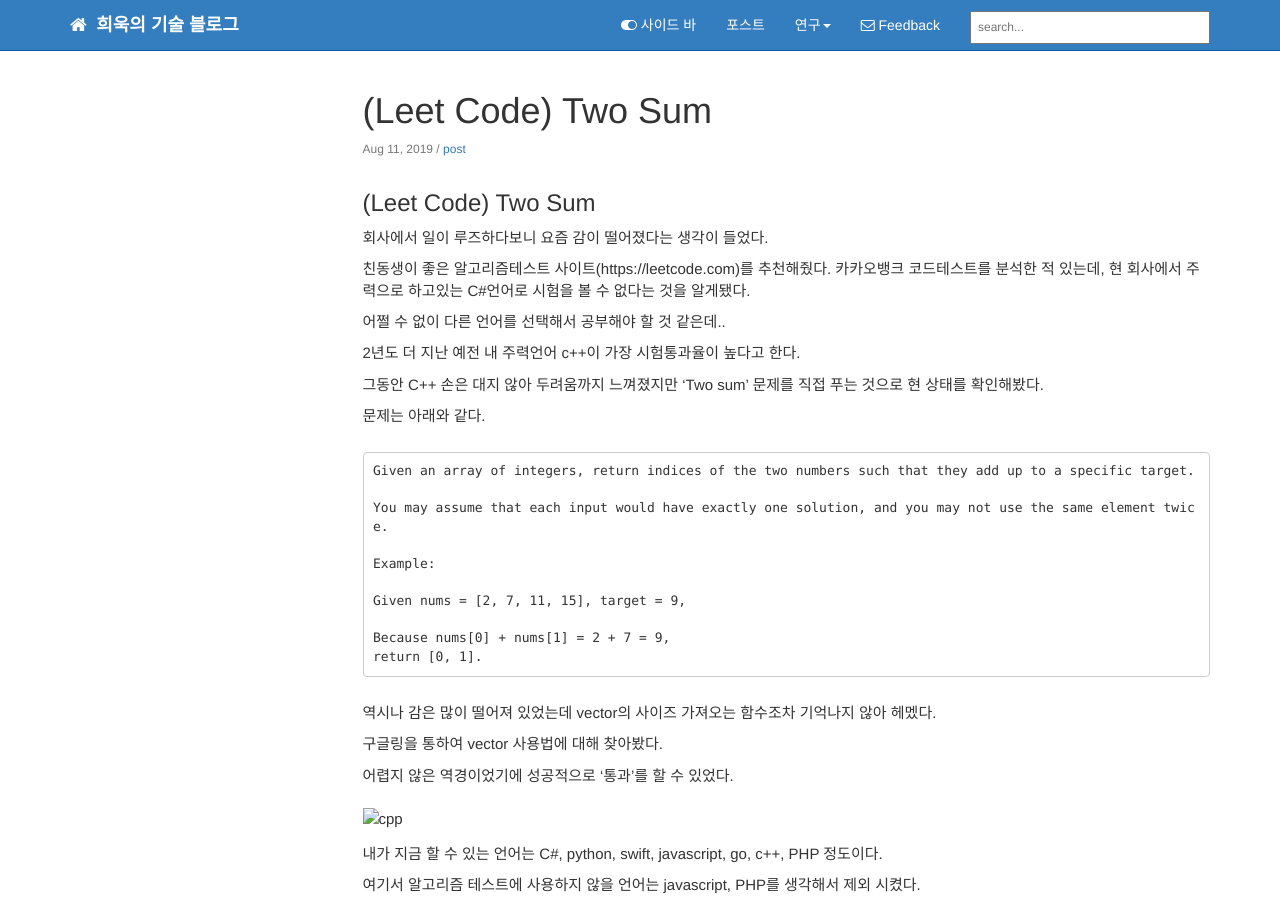
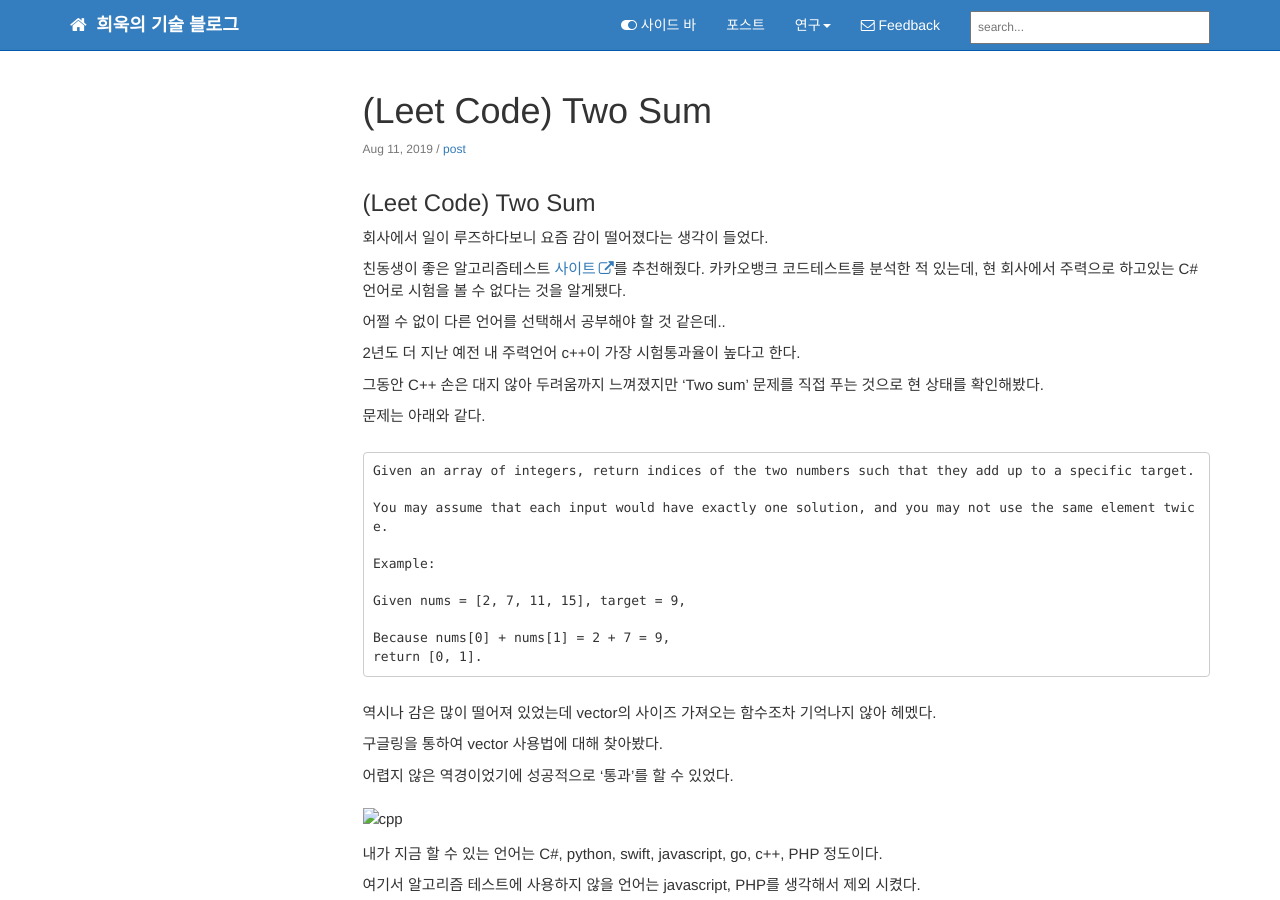
Before and after one commit to saroby/saroby.github.io, a Jekyll site: the page built from _posts/2019-08-11-leetcode-two-sum.md, in a window 1280 px wide and 900 px high. Built offline with Jekyll 4.4.1, drawn with Linux system fonts in a browser that asks for light colours; comment, search, counter and statistics services are not loaded; a file with an impossible date is left out; part of the change alters nothing that is shown.

Commit message:
Update 2019-08-11-leetcode-two-sum.md

```diff
--- a/_posts/2019-08-11-leetcode-two-sum.md
+++ b/_posts/2019-08-11-leetcode-two-sum.md
@@ -9,7 +9,7 @@ title: (Leet Code) Two Sum
 
 회사에서 일이 루즈하다보니 요즘 감이 떨어졌다는 생각이 들었다.
 
-친동생이 좋은 알고리즘테스트 사이트(https://leetcode.com)를 추천해줬다.
+친동생이 좋은 알고리즘테스트 [사이트](https://leetcode.com)를 추천해줬다.
 카카오뱅크 코드테스트를 분석한 적 있는데,
 현 회사에서 주력으로 하고있는 C#언어로 시험을 볼 수 없다는 것을 알게됐다.
 
```
